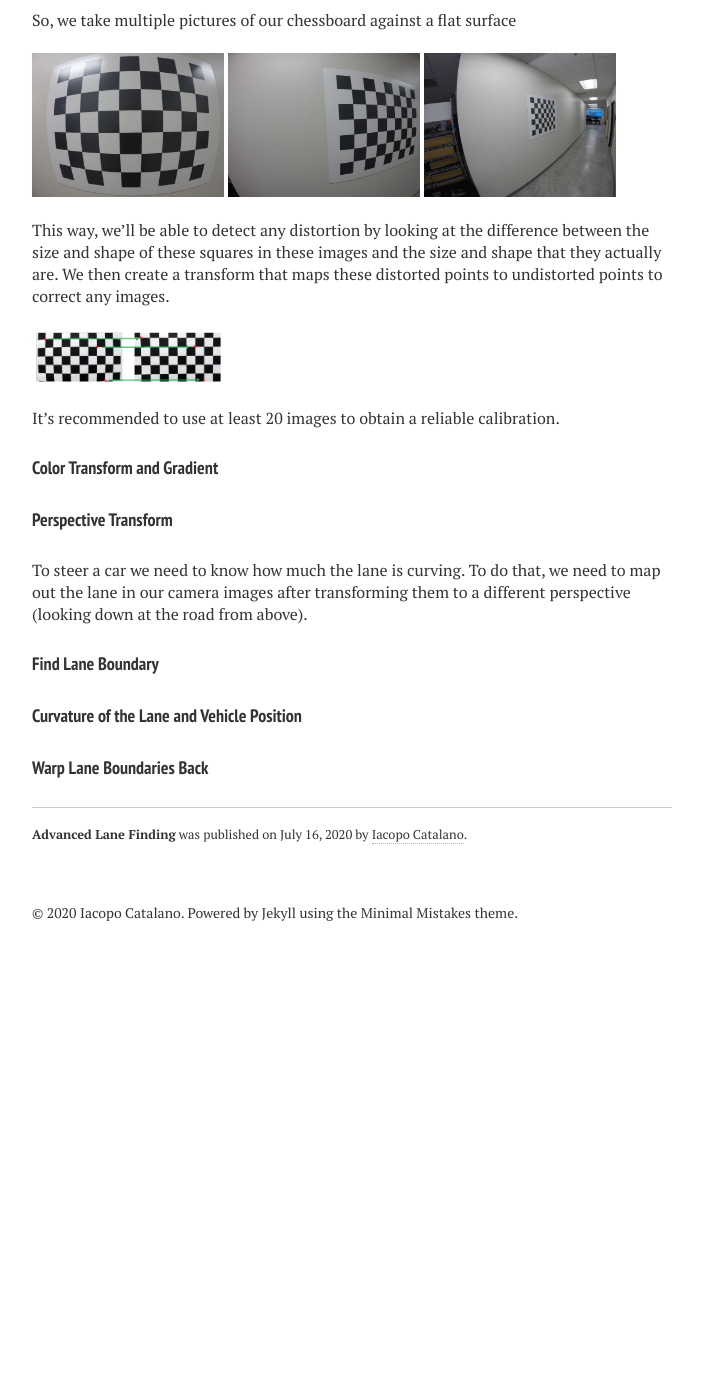
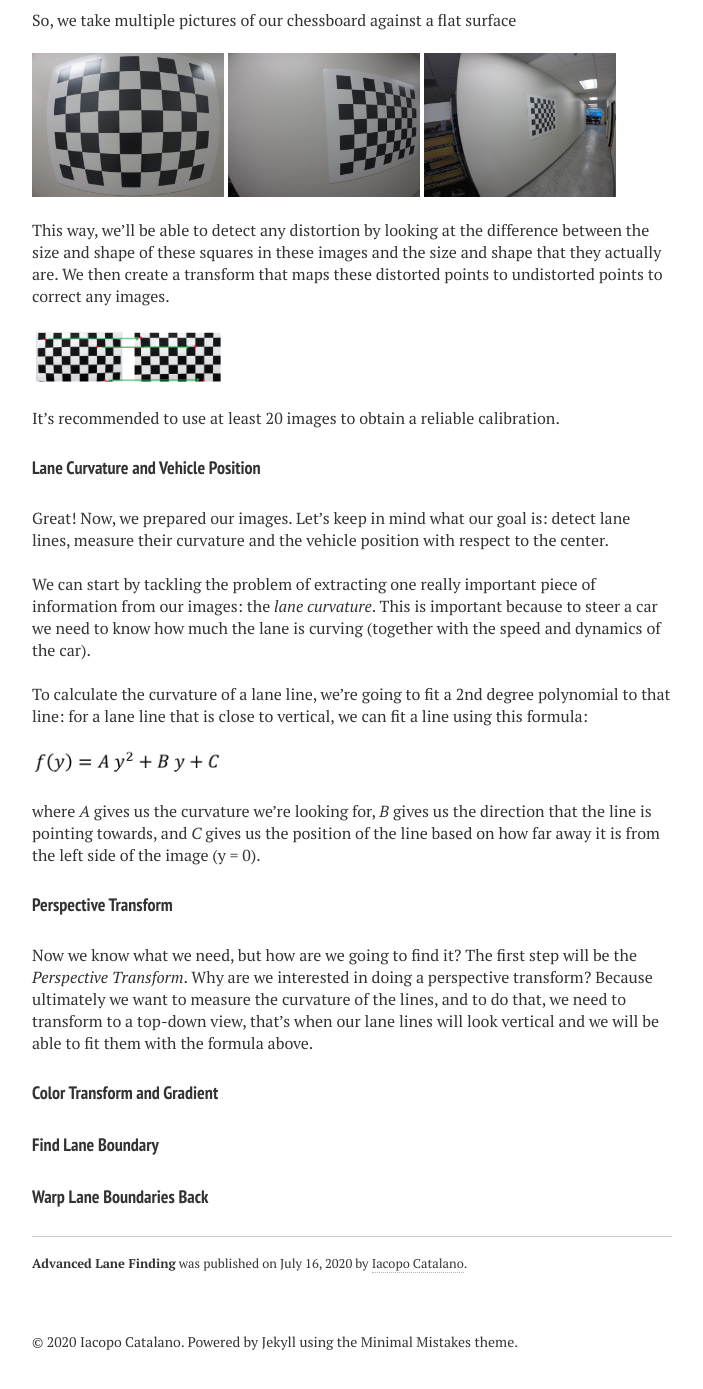
Before and after one commit to IacopomC/iacopomc.github.io, a Jekyll site: the page built from _posts/2020-07-16-advanced-lane-finding.md, in a window 1280 px wide and 1400 px high, scrolled down 1526 px. Shown: the top 1389 px of the window, without its empty margins (288-991 px from the left). Built offline with Jekyll 4.4.1, drawn with Linux system fonts in a browser that asks for light colours; nearby versions of some CDN libraries; our own code applies the rules of GitHub Pages for plain Markdown files; before the commit the page ends 2497 px from its top, so only the background shows below that.

Commit message:
First draft lane curvature section

```diff
--- a/_posts/2020-07-16-advanced-lane-finding.md
+++ b/_posts/2020-07-16-advanced-lane-finding.md
@@ -81,16 +81,36 @@ This way, we'll be able to detect any distortion by looking at the difference be
 
 It's recommended to use at least 20 images to obtain a reliable calibration.
 
+#### Lane Curvature and Vehicle Position
+Great! Now, we prepared our images. Let's keep in mind what our goal is: detect lane lines, measure their curvature and the vehicle position with respect to the center.
+
+<br/>
+
+We can start by tackling the problem of extracting one really important piece of information from our images: the *lane curvature*. This is important because to steer a car we need to know how much the lane is curving (together with the speed and dynamics of the car).
+
+<br/>
+
+To calculate the curvature of a lane line, we're going to fit a 2nd degree polynomial to that line: for a lane line that is close to vertical, we can fit a line using this formula:
+
+<br/>
+
+<img src="{{ site.url }}/assets/images/advanced-lane-finding-post/lane_line_fit_eq.PNG" width="30%">
+
+<br/>
+
+where *A* gives us the curvature we're looking for, *B* gives us the direction that the line is pointing towards, and *C* gives us the position of the line based on how far away it is from the left side of the image (y = 0).
+
+#### Perspective Transform
+Now we know what we need, but how are we going to find it? The first step will be the *Perspective Transform*. Why are we interested in doing a perspective transform? Because ultimately we want to measure the curvature of the lines, and to do that, we need to transform to a top-down view, that's when our lane lines will look vertical and we will be able to fit them with the formula above.
+
 #### Color Transform and Gradient
 
 
-#### Perspective Transform
-To steer a car we need to know how much the lane is curving. To do that, we need to map out the lane in our camera images after transforming them to a different perspective (looking down at the road from above).
+
 
 #### Find Lane Boundary
 
 
-#### Curvature of the Lane and Vehicle Position
 
 
 #### Warp Lane Boundaries Back
```
Also changed, not shown: assets/images/advanced-lane-finding-post/lane_line_fit_eq.PNG (added).
